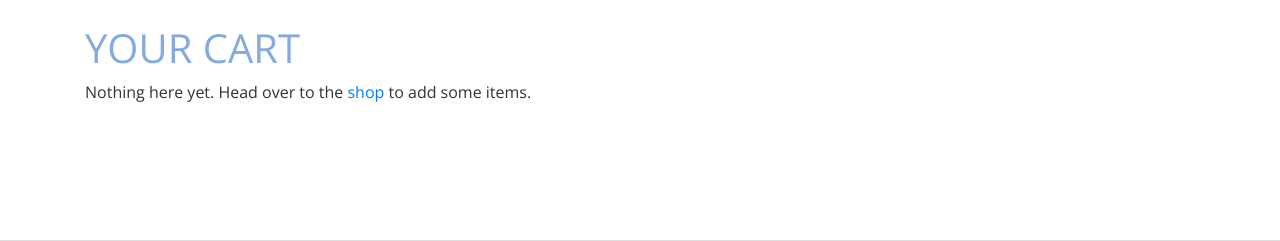
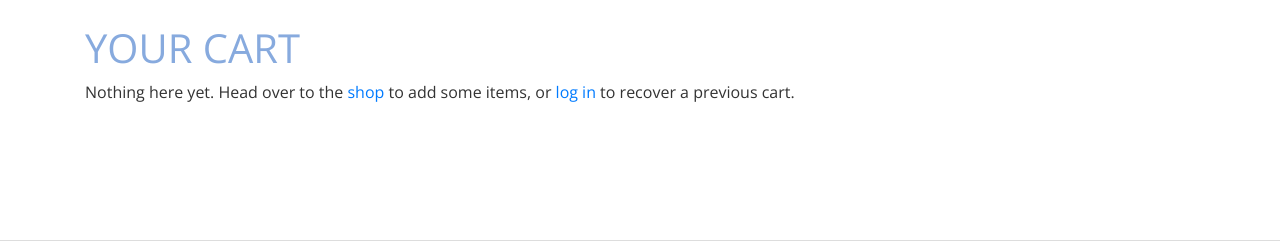
Before and after one commit to treetrnk/flask_webstore, a Flask app: page /cart in a window 1280 px wide. Shown: the part 201-442 px from the top of the page. Run offline with Flask 2, Linux system fonts and the light colour scheme; tables that the repository leaves empty hold one stand-in row (values such as "Sample post"); parts of the project's set-up code (start-up, migrations or seed data) failed here and were passed over; some libraries are stand-ins or nearby versions.

Commit message:
Add login text to empty cart page

```diff
--- a/app/templates/shop/cart.html
+++ b/app/templates/shop/cart.html
@@ -99,7 +99,8 @@
 	{% else %}
 		<p>
 			Nothing here yet. Head over to the
-			<a href="{{ url_for('shop.index') }}">shop</a> to add some items.
+      <a href="{{ url_for('shop.index') }}">shop</a> to add some items, or
+      <a href="{{ url_for('auth.login') }}">log in</a> to recover a previous cart.
 		</p>
 	{% endif %}
 
```
